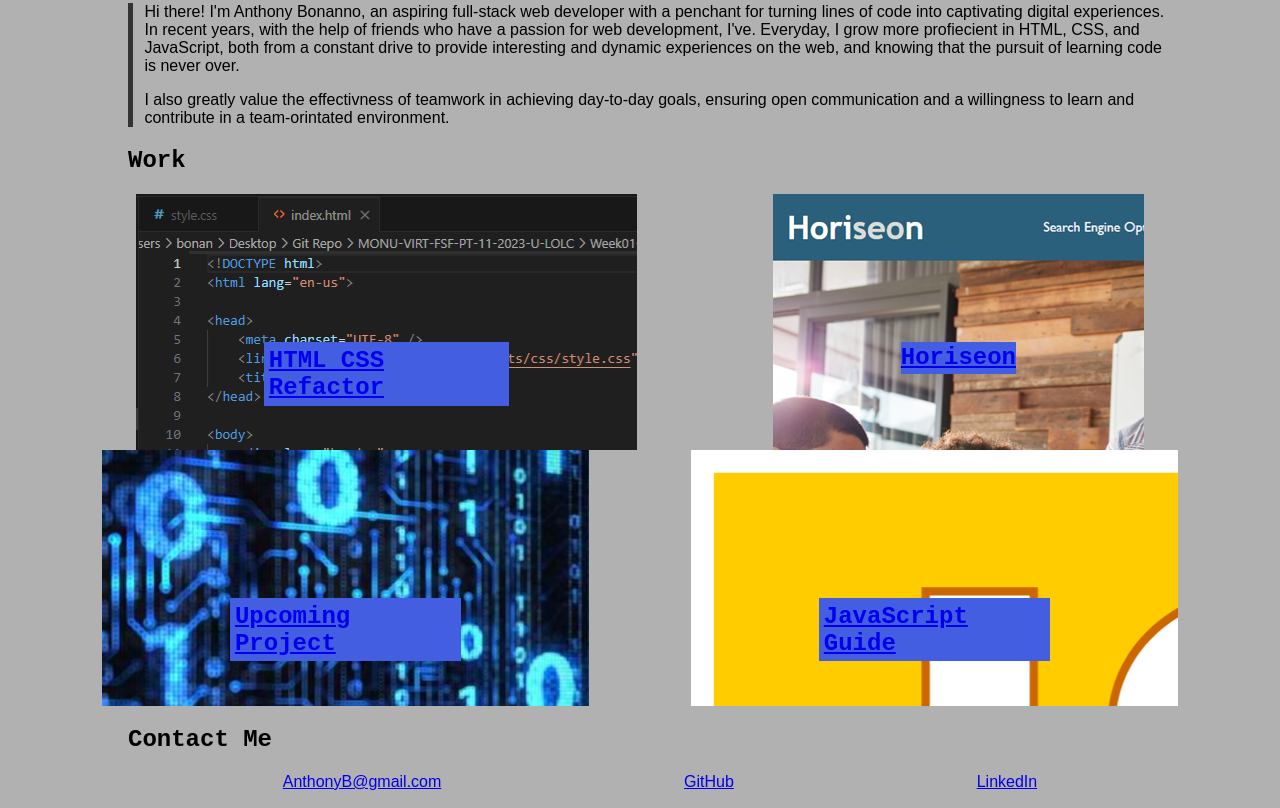
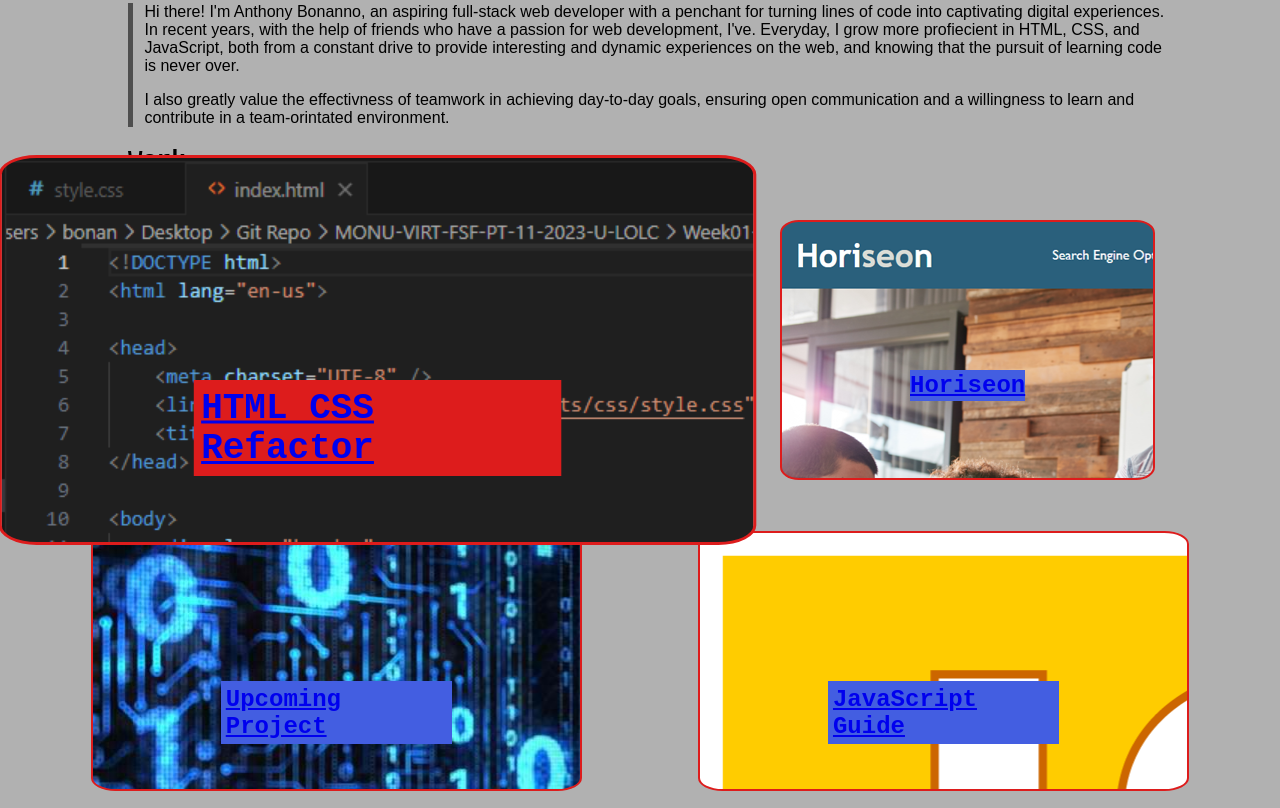
Before and after one commit to AnthonyBonanno/Anthony-Bonanno-s-Profile, a plain HTML site: page index.html in a window 1280 px wide. Shown: the part 372-1180 px from the top of the page. Drawn offline with Linux system fonts and the light colour scheme.

Commit message:
further changes to CSS

```diff
--- a/assets/css/style.css
+++ b/assets/css/style.css
@@ -65,24 +65,28 @@ nav a:hover {
 
 .about-me {
     padding: 10%, 20%, 10%, 20%;
-    border-left: 5px solid #333333;
+    border-left: 5px solid var(--dark-grey);
     margin-left: 10%;
-}
-
-#work {
-
 }
 
 .flex-container {
     display: flex;
     flex-wrap: wrap;
     justify-content: space-evenly;
+    margin: 10%, 10%, 0, 10%;
 }
 
 .flex-item {
     padding: 10%;
+    border-radius: 5%;
+    border: 2px solid var(--red);
+    margin: 2%;
     min-height: 150px;
     max-height: 150px;
+}
+
+.flex-item:hover {
+    opacity: .5;
 }
 
 .flex-item h2 {
@@ -94,6 +98,12 @@ nav a:hover {
 
 .refactor {
     background-image: url("../images/Capture24.PNG");
+    transform: scale(1.5, 1.5);
+    margin: 2%;
+}
+
+.refactor h2 {
+    background-color: var(--red);
 }
 
 .horiseon {
@@ -101,16 +111,18 @@ nav a:hover {
 }
 
 .java {
-    background-image: url(../images/javascript-Djs-Outsourcing.png);
+    background-image: url("../images/javascript-Djs-Outsourcing.png");
 }
 
 .upcoming {
-    background-image: url(../images/image03.jpg);
+    background-image: url("../images/image03.jpg");
 }
 
 .contacts {
     display: flex;
     justify-content: space-evenly;
+    background-color: var(--blue);
+    padding: 1%;
 }
 
 footer {
--- a/index.html
+++ b/index.html
@@ -32,7 +32,7 @@
                     </div>
         </section>
 
-        <section id ="work">
+        <section>
             <h2>Work</h2>
             <div class ="flex-container">
                 <a class="flex-item refactor" href="https://github.com/AnthonyBonanno"><div><h2>HTML CSS Refactor</h2></div></a>
```
Also changed, not shown: 1 other file.
